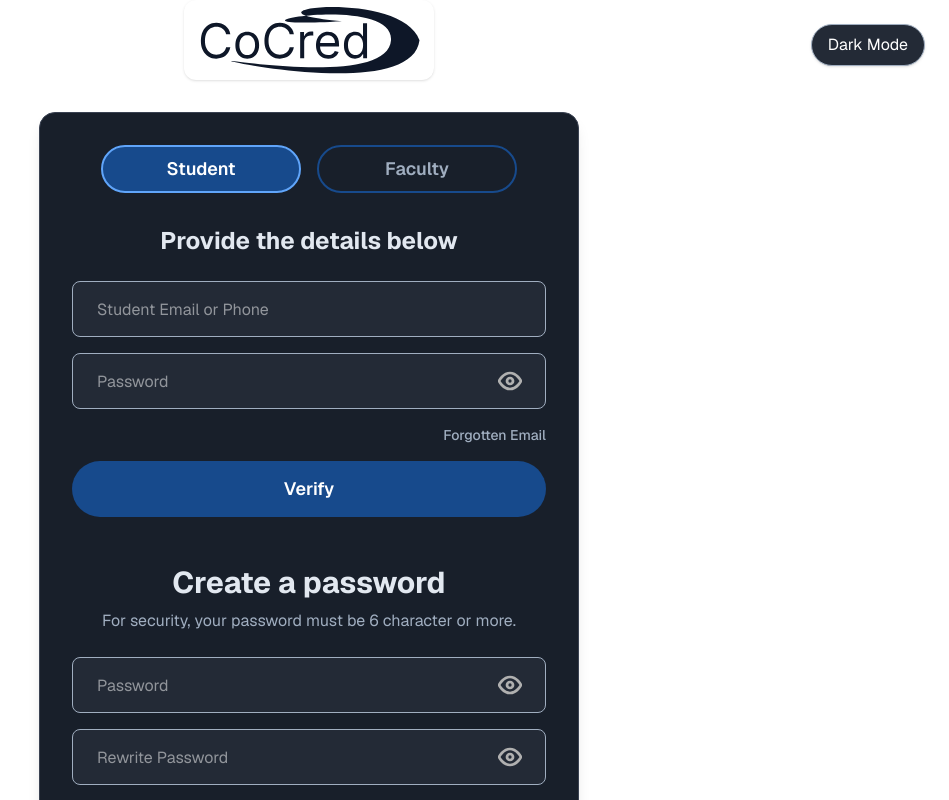
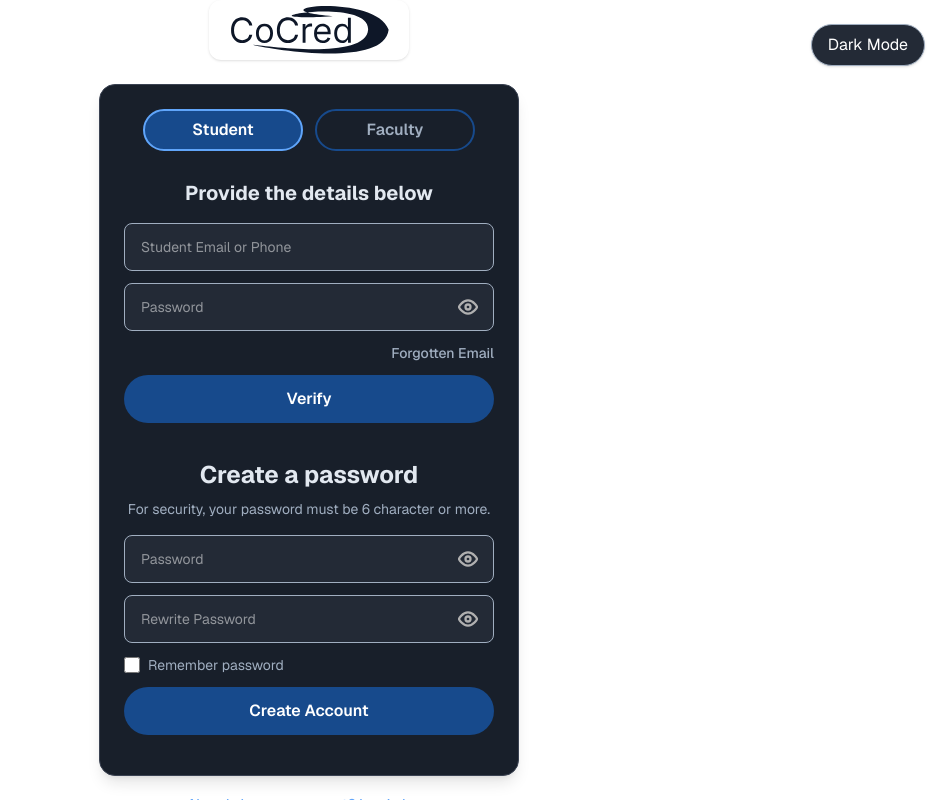
Before and after one commit to sahaj24/CoCred, a Next.js app in the folder frontend/: page /signup in a window 1280 px wide. Shown: the top 800 px of the page, without its empty margins (331-1280 px from the left). Built offline with nearby package versions, Linux system fonts and the light colour scheme.

Commit message:
size fix

```diff
--- a/frontend/src/app/signup/page.tsx
+++ b/frontend/src/app/signup/page.tsx
@@ -42,93 +42,93 @@ export default function SignUpPage() {
           {theme === 'dark' ? 'Light Mode' : 'Dark Mode'}
         </button>
       </div>
-      <div className="mb-8 flex items-center justify-center w-[250px] h-[80px] bg-white rounded-xl shadow" style={{background: theme === 'dark' ? '#232A36' : '#fff'}}>
-        <img src={logoSrc} alt="CoCred Logo" className="w-[222px] h-[67px] object-contain" />
+      <div className="mb-6 flex items-center justify-center w-[200px] h-[60px] bg-white rounded-xl shadow" style={{background: theme === 'dark' ? '#232A36' : '#fff'}}>
+        <img src={logoSrc} alt="CoCred Logo" className="w-[160px] h-[48px] object-contain" />
       </div>
-      <div className="w-[540px] bg-[#181F2A] dark:bg-[#181F2A] rounded-2xl shadow-lg flex flex-col items-center justify-center p-8 border border-[#3A4252] dark:border-[#3A4252]">
-        <div className="w-full flex flex-col items-center mb-6">
-          <div className="flex gap-4 w-full justify-center">
+      <div className="w-[420px] bg-[#181F2A] dark:bg-[#181F2A] rounded-2xl shadow-lg flex flex-col items-center justify-center p-6 border border-[#3A4252] dark:border-[#3A4252]">
+        <div className="w-full flex flex-col items-center mb-5">
+          <div className="flex gap-3 w-full justify-center">
             <button
               type="button"
-              className={`w-[200px] h-[48px] text-lg font-semibold rounded-full transition-colors duration-200 border-2 ${role === 'student' ? 'bg-[#174A8C] text-white border-[#60A5FA]' : 'bg-[#181F2A] text-[#A0AEC0] border-[#174A8C]'}`}
+              className={`w-[160px] h-[42px] text-base font-semibold rounded-full transition-colors duration-200 border-2 ${role === 'student' ? 'bg-[#174A8C] text-white border-[#60A5FA]' : 'bg-[#181F2A] text-[#A0AEC0] border-[#174A8C]'}`}
               onClick={() => setRole('student')}
             >
               Student
             </button>
             <button
               type="button"
-              className={`w-[200px] h-[48px] text-lg font-semibold rounded-full transition-colors duration-200 border-2 ${role === 'faculty' ? 'bg-[#174A8C] text-white border-[#60A5FA]' : 'bg-[#181F2A] text-[#A0AEC0] border-[#174A8C]'}`}
+              className={`w-[160px] h-[42px] text-base font-semibold rounded-full transition-colors duration-200 border-2 ${role === 'faculty' ? 'bg-[#174A8C] text-white border-[#60A5FA]' : 'bg-[#181F2A] text-[#A0AEC0] border-[#174A8C]'}`}
               onClick={() => setRole('faculty')}
             >
               Faculty
             </button>
           </div>
         </div>
-        <h2 className="text-2xl font-bold text-[#E2E8F0] mb-6 mt-2 text-center">Provide the details below</h2>
-        <form className="w-full flex flex-col gap-4 mb-6">
+        <h2 className="text-xl font-bold text-[#E2E8F0] mb-4 mt-2 text-center">Provide the details below</h2>
+        <form className="w-full flex flex-col gap-3 mb-4">
           <div className="relative">
             <input
               type="text"
               placeholder={role === 'student' ? 'Student Email or Phone' : 'Faculty Email or Phone'}
-              className="w-full h-[56px] bg-[#232A36] text-white px-6 rounded-lg border border-[#A0AEC0] focus:outline-none focus:border-[#174A8C] text-base"
+              className="w-full h-[48px] bg-[#232A36] text-white px-4 rounded-lg border border-[#A0AEC0] focus:outline-none focus:border-[#174A8C] text-sm"
             />
           </div>
           <div className="relative">
             <input
               type={showPassword ? "text" : "password"}
               placeholder="Password"
-              className="w-full h-[56px] bg-[#232A36] text-white px-6 rounded-lg border border-[#A0AEC0] focus:outline-none focus:border-[#174A8C] text-base"
+              className="w-full h-[48px] bg-[#232A36] text-white px-4 rounded-lg border border-[#A0AEC0] focus:outline-none focus:border-[#174A8C] text-sm"
             />
             <span
-              className="absolute right-6 top-1/2 -translate-y-1/2 cursor-pointer"
+              className="absolute right-4 top-1/2 -translate-y-1/2 cursor-pointer"
               onClick={() => setShowPassword((prev) => !prev)}
             >
-              <img src="/Eye.svg" alt="Show/Hide" width={24} height={24} />
+              <img src="/Eye.svg" alt="Show/Hide" width={20} height={20} />
             </span>
           </div>
           <div className="w-full flex justify-end">
             <a href="#" className="text-[#A0AEC0] text-sm font-medium hover:underline">Forgotten Email</a>
           </div>
-          <button type="button" className="w-full h-[56px] bg-[#174A8C] text-white text-lg font-semibold rounded-full transition-colors duration-200 hover:bg-[#3B82F6] mb-2">Verify</button>
+          <button type="button" className="w-full h-[48px] bg-[#174A8C] text-white text-base font-semibold rounded-full transition-colors duration-200 hover:bg-[#3B82F6] mb-2">Verify</button>
         </form>
-        <h2 className="text-3xl font-bold text-[#E2E8F0] mb-2 mt-4 text-center">Create a password</h2>
-        <p className="text-[#A0AEC0] text-base mb-6 text-center">For security, your password must be 6 character or more.</p>
-        <form className="w-full flex flex-col gap-4 mb-6">
+        <h2 className="text-2xl font-bold text-[#E2E8F0] mb-2 mt-3 text-center">Create a password</h2>
+        <p className="text-[#A0AEC0] text-sm mb-4 text-center">For security, your password must be 6 character or more.</p>
+        <form className="w-full flex flex-col gap-3 mb-4">
           <div className="relative">
             <input
               type={showPassword ? "text" : "password"}
               placeholder="Password"
-              className="w-full h-[56px] bg-[#232A36] text-white px-6 rounded-lg border border-[#A0AEC0] focus:outline-none focus:border-[#174A8C] text-base"
+              className="w-full h-[48px] bg-[#232A36] text-white px-4 rounded-lg border border-[#A0AEC0] focus:outline-none focus:border-[#174A8C] text-sm"
             />
             <span
-              className="absolute right-6 top-1/2 -translate-y-1/2 cursor-pointer"
+              className="absolute right-4 top-1/2 -translate-y-1/2 cursor-pointer"
               onClick={() => setShowPassword((prev) => !prev)}
             >
-              <img src="/Eye.svg" alt="Show/Hide" width={24} height={24} />
+              <img src="/Eye.svg" alt="Show/Hide" width={20} height={20} />
             </span>
           </div>
           <div className="relative">
             <input
               type={showRewritePassword ? "text" : "password"}
               placeholder="Rewrite Password"
-              className="w-full h-[56px] bg-[#232A36] text-white px-6 rounded-lg border border-[#A0AEC0] focus:outline-none focus:border-[#174A8C] text-base"
+              className="w-full h-[48px] bg-[#232A36] text-white px-4 rounded-lg border border-[#A0AEC0] focus:outline-none focus:border-[#174A8C] text-sm"
             />
             <span
-              className="absolute right-6 top-1/2 -translate-y-1/2 cursor-pointer"
+              className="absolute right-4 top-1/2 -translate-y-1/2 cursor-pointer"
               onClick={() => setShowRewritePassword((prev) => !prev)}
             >
-              <img src="/Eye.svg" alt="Show/Hide" width={24} height={24} />
+              <img src="/Eye.svg" alt="Show/Hide" width={20} height={20} />
             </span>
           </div>
           <div className="flex items-center gap-2">
-            <input type="checkbox" id="remember" className="w-5 h-5 accent-[#174A8C]" />
-            <label htmlFor="remember" className="text-[#A0AEC0] text-base">Remember password</label>
+            <input type="checkbox" id="remember" className="w-4 h-4 accent-[#174A8C]" />
+            <label htmlFor="remember" className="text-[#A0AEC0] text-sm">Remember password</label>
           </div>
-          <button type="button" className="w-full h-[56px] bg-[#174A8C] text-white text-lg font-semibold rounded-full transition-colors duration-200 hover:bg-[#3B82F6]">Create Account</button>
+          <button type="button" className="w-full h-[48px] bg-[#174A8C] text-white text-base font-semibold rounded-full transition-colors duration-200 hover:bg-[#3B82F6]">Create Account</button>
         </form>
       </div>
-      <div className="mt-6">
-        <a href="/login" className="text-[#60A5FA] text-base font-medium hover:underline">Already have an account? Log in here</a>
+      <div className="mt-4">
+        <a href="/login" className="text-[#60A5FA] text-sm font-medium hover:underline">Already have an account? Log in here</a>
       </div>
     </div>
   );
```
Also changed, not shown: frontend/src/app/login/page.tsx (+17 -17 lines).
